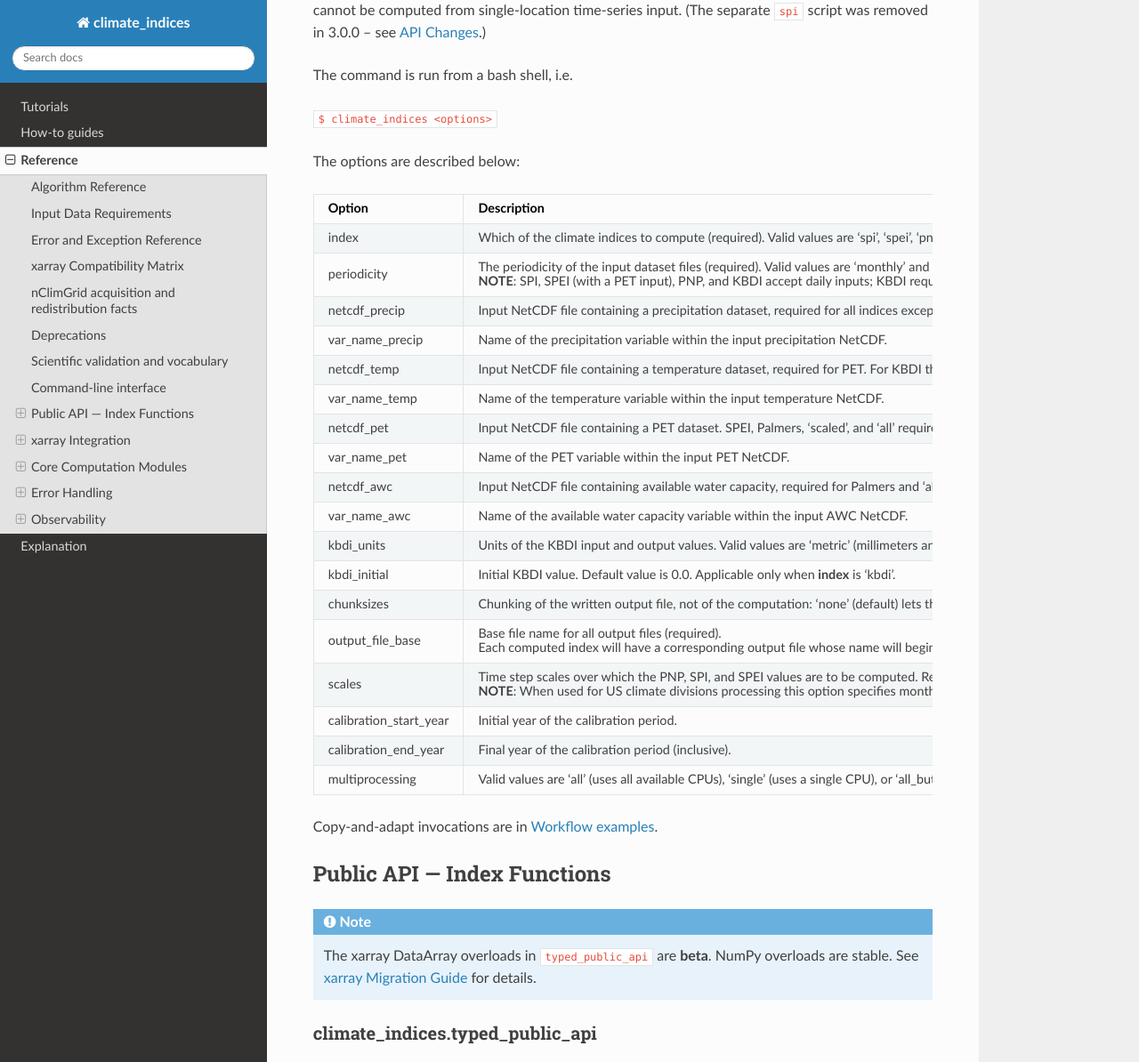
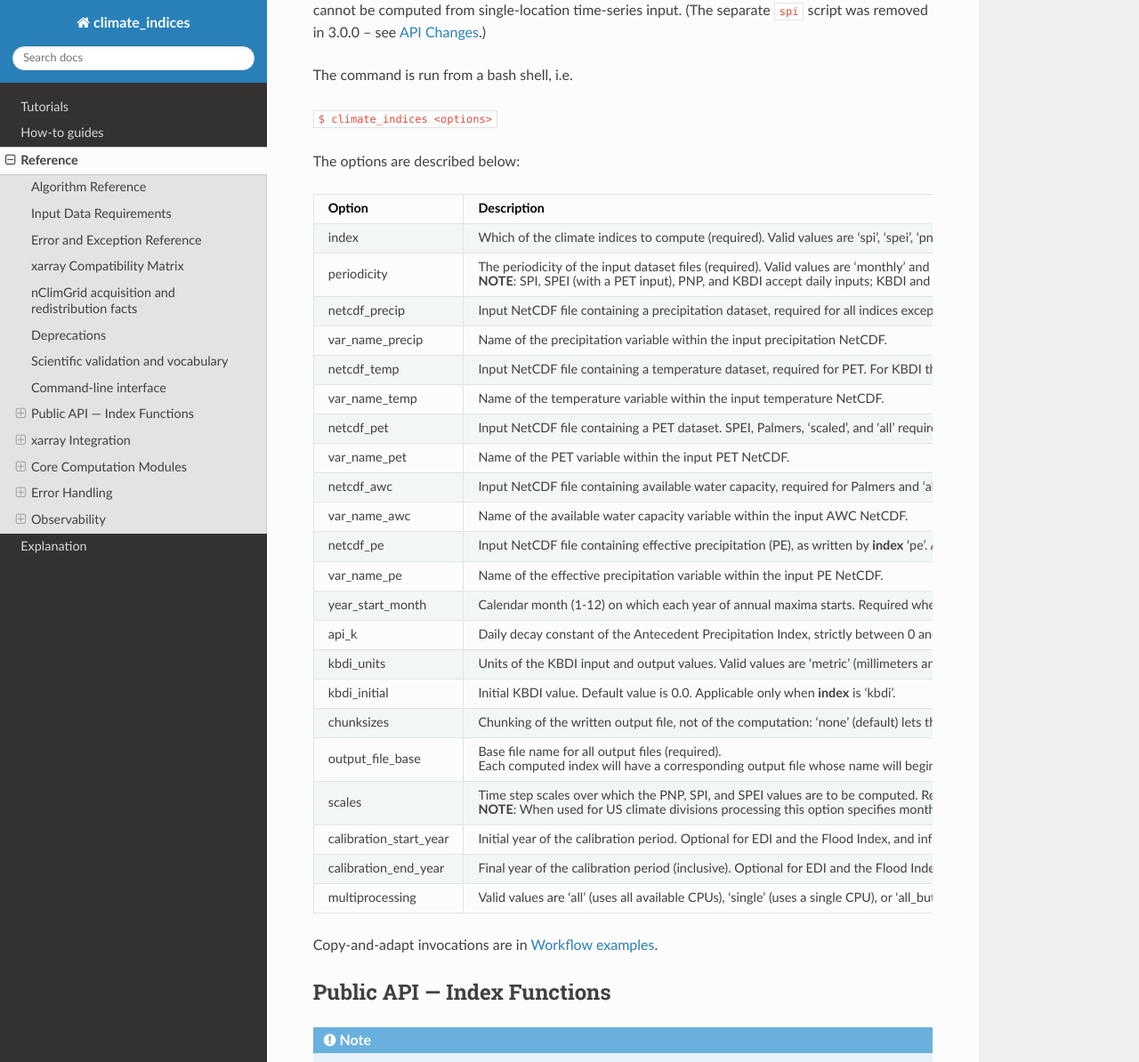
Before and after one commit to monocongo/climate_indices, a Sphinx documentation site: the page built from docs/reference.md, in a window 1280 px wide and 1400 px high, scrolled down 1185 px, cut to the strip 0-1194 px from the top of the window. Shown: the whole strip at 89% size. Built offline with Sphinx 7.4.7 and the Read the Docs theme 3.1.0, drawn with Linux system fonts in a browser that asks for light colours.

Commit message:
docs(cli): document the flood arguments and correct the I_F example
Add the --netcdf_pe, --var_name_pe, --year_start_month, and --api_k rows
and the new --index values to the CLI reference table. The I_F example
passed --calibration_end_year 2020 with --year_start_month 10, which fails
because the last complete annual period starts in 2019: drop it, and start
calibration one year in, since PE is undefined for a record's first 364
days. Update the xarray compatibility note on which CLI axes Dask chunks,
and regenerate the llms bundles.

````diff
--- a/docs/reference.md
+++ b/docs/reference.md
@@ -52,13 +52,13 @@
 * - Option
   - Description
 * - index
-  - Which of the climate indices to compute (required). Valid values are 'spi', 'spei', 'pnp', 'scaled', 'pet', 'palmers', 'kbdi', and 'all'. 'scaled' indicates all three scaled indices (SPI, SPEI, and PNP) and 'palmers' indicates all Palmer indices (PDSI, PHDI, PMDI, Z-Index, scPDSI). KBDI is only available via 'kbdi', not 'all'.
+  - Which of the climate indices to compute (required). Valid values are 'spi', 'spei', 'pnp', 'scaled', 'pet', 'palmers', 'kbdi', 'pe', 'edi', 'flood_index', 'api', and 'all'. 'scaled' indicates all three scaled indices (SPI, SPEI, and PNP) and 'palmers' indicates all Palmer indices (PDSI, PHDI, PMDI, Z-Index, scPDSI). KBDI and the flood indices (effective precipitation 'pe', the Effective Drought Index 'edi', the Flood Index 'flood_index', and the Antecedent Precipitation Index 'api') are only available via their own values, not 'all'. The flood indices show flood potential, not flooding.
 * - periodicity
   - The periodicity of the input dataset files (required). Valid values are 'monthly' and 'daily'.
 
-    **NOTE**: SPI, SPEI (with a PET input), PNP, and KBDI accept daily inputs; KBDI requires daily inputs. Palmers and 'all' require monthly inputs.
+    **NOTE**: SPI, SPEI (with a PET input), PNP, and KBDI accept daily inputs; KBDI and the flood indices require daily inputs. Palmers and 'all' require monthly inputs.
 * - netcdf_precip
-  - Input NetCDF file containing a precipitation dataset, required for all indices except for PET. Requires the use of **var_name_precip** in conjunction so as to identify the NetCDF's precipitation variable.
+  - Input NetCDF file containing a precipitation dataset, required for all indices except for PET, and except for EDI and the Flood Index when **netcdf_pe** is provided instead. Requires the use of **var_name_precip** in conjunction so as to identify the NetCDF's precipitation variable.
 * - var_name_precip
   - Name of the precipitation variable within the input precipitation NetCDF.
 * - netcdf_temp
@@ -73,12 +73,20 @@
   - Input NetCDF file containing available water capacity, required for Palmers and 'all'. Requires the use of **var_name_awc** in conjunction so as to identify the NetCDF's AWC variable.
 * - var_name_awc
   - Name of the available water capacity variable within the input AWC NetCDF.
+* - netcdf_pe
+  - Input NetCDF file containing effective precipitation (PE), as written by **index** 'pe'. Applicable only when **index** is 'edi' or 'flood_index', which otherwise compute PE from **netcdf_precip** and write it as `<output_file_base>_pe.nc`. This option is mutually exclusive with **netcdf_precip**, since there is no way to determine which to use (provide exactly one of them). Requires the use of **var_name_pe** in conjunction so as to identify the NetCDF's PE variable.
+* - var_name_pe
+  - Name of the effective precipitation variable within the input PE NetCDF.
+* - year_start_month
+  - Calendar month (1-12) on which each year of annual maxima starts. Required when **index** is 'flood_index', and applicable only then.
+* - api_k
+  - Daily decay constant of the Antecedent Precipitation Index, strictly between 0 and 1. Required when **index** is 'api', and applicable only then.
 * - kbdi_units
   - Units of the KBDI input and output values. Valid values are 'metric' (millimeters and degrees Celsius; default) and 'imperial' (inches and degrees Fahrenheit, with output in hundredths of an inch). Applicable only when **index** is 'kbdi'.
 * - kbdi_initial
   - Initial KBDI value. Default value is 0.0. Applicable only when **index** is 'kbdi'.
 * - chunksizes
-  - Chunking of the written output file, not of the computation: 'none' (default) lets the writer choose the output layout, and 'input' uses the on-disk chunks of the first input variable that reports chunk sizes without being explicitly contiguous (for KBDI, the precipitation variable's chunks). The copied chunks are reordered to the output's dimension order and trimmed to its shape, and are ignored, with a warning, when that variable's dimensions don't match the output's.
+  - Chunking of the written output file, not of the computation: 'none' (default) lets the writer choose the output layout, and 'input' uses the on-disk chunks of the first input variable that reports chunk sizes without being explicitly contiguous (for KBDI, PE, and API, the precipitation variable's chunks; for EDI and the Flood Index, the PE variable's). The copied chunks are reordered to the output's dimension order and trimmed to its shape, and are ignored, with a warning, when that variable's dimensions don't match the output's.
 * - output_file_base
   - Base file name for all output files (required).
 
@@ -88,9 +96,9 @@
 
     **NOTE**: When used for US climate divisions processing this option specifies month scales
 * - calibration_start_year
-  - Initial year of the calibration period.
+  - Initial year of the calibration period. Optional for EDI and the Flood Index, and inferred from the input when omitted.
 * - calibration_end_year
-  - Final year of the calibration period (inclusive).
+  - Final year of the calibration period (inclusive). Optional for EDI and the Flood Index, and inferred from the input when omitted. For the Flood Index it is the start year of the last complete annual period, as set by **year_start_month**.
 * - multiprocessing
   - Valid values are 'all' (uses all available CPUs), 'single' (uses a single CPU), or 'all_but_one' (uses all CPUs minus one). Default value is 'all_but_one'.
 ```
--- a/llms-full.txt
+++ b/llms-full.txt
@@ -523,7 +523,7 @@
 | `DataArray` inputs for PDSI (Palmer) | Yes | `climate_indices.pdsi()` returns an `xr.Dataset` with one variable per index (`pdsi`, `phdi`, `pmdi`, `z_index`), each carrying its own registry CF metadata. AWC is a broadcast input like PET's latitude; a 3-D input reaches `palmer.pdsi()` as one `(time, *cells)` block per Dask spatial block. scPDSI has no xarray entry point ([ADR-0011](docs/adr/0011-palmer-spatial-block-and-per-location-scpdsi.md)). See `tests/test_spatial_kernel.py`; the manual-rewrap pattern remains in `notebooks/palmer_indices_xarray.ipynb`. |
 | Coordinate preservation | Yes | Adapter tests verify time and spatial coordinates are preserved. |
 | CF-style metadata | Yes | `CF_METADATA` registry and adapter tests verify `long_name`, `units`, `references`, version, and history attributes. |
-| Dask-backed arrays | Yes, constrained | The time dimension must be a single chunk, except for the PET adapters, which rechunk a split `time` internally. Adapter tests verify detection and validation. Chunk axes the CLI leaves to Dask (`"auto"`, the KBDI grid and division inputs) resolve against a 100 MB array chunk budget rather than Dask's own default; axes pinned with `-1` are unaffected. See [Chunking guidance for gridded indices](#chunking-guidance-for-gridded-indices) for block sizes. |
+| Dask-backed arrays | Yes, constrained | The time dimension must be a single chunk, except for the PET adapters, which rechunk a split `time` internally. Adapter tests verify detection and validation. Chunk axes the CLI leaves to Dask (`"auto"`, the KBDI and flood-index grid and division inputs) resolve against a 100 MB array chunk budget rather than Dask's own default; axes pinned with `-1` are unaffected. See [Chunking guidance for gridded indices](#chunking-guidance-for-gridded-indices) for block sizes. |
 | Spatial (gridded) kernels | Yes, for SPI, SPEI, PET, EDDI, percentage of normal, PDSI, and flood PE/EDI/I_F | `spi`/`spei` receive a time-major `(time, *cells)` block and fit every cell in one pass, so a gridded gamma run costs one kernel call per Dask block instead of one call per cell ([ADR-0009](docs/adr/0009-spatial-block-declaration.md)). The PET entry points (`pet_thornthwaite`, `pet_hargreaves`) hand `indices.pet` and `eto.eto_hargreaves` the same block layout with the per-cell latitude array, so a gridded PET run costs one call per block ([#941](https://github.com/monocongo/climate_indices/issues/941)). `indices.eddi` and `indices.percentage_of_normal` rank, and divide by the normals of, every cell of the block in one pass ([#942](https://github.com/monocongo/climate_indices/issues/942)). `palmer.pdsi` receives the block with AWC broadcast per cell, so a gridded PDSI run costs one recursion per block ([#1016](https://github.com/monocongo/climate_indices/issues/1016)). The NumPy API keeps 2-D input on the legacy `(years, periods)` reading; a 3-D or higher input is a block for `spi`/`spei`/`pet`/`pdsi` unless its first cell axis is the one shape that is ambiguous with that reading (12 or 366, i.e. a `(years, periods, *cells)` array), which must be declared, and for EDDI and percentage of normal every 3-D input must be declared with `spatial_time_major=True`. Inputs with a single non-core dimension keep the per-cell path. See `tests/test_spatial_kernel.py`. |
 | Calendar semantics | Yes, constrained | Standard/gregorian/proleptic_gregorian `datetime64` only; monthly input must begin in January and daily input on January 1. Daily values are converted to the 366-day calendar (February 29 synthesized from February 28 and March 1) and restored afterward. A partial final year is supported; `cftime` calendars are rejected. See [ADR-0004](docs/adr/0004-xarray-calendar-semantics.md). |
 | Automatic temporal inference | Yes | Monthly and daily time-coordinate inference is covered by adapter tests. |
@@ -583,7 +583,7 @@
   so a dense continental grid passed in one piece costs several times its own size.
   See [Chunking guidance for gridded indices](#chunking-guidance-for-gridded-indices)
   for measured block sizes.
-- Axes the CLI leaves to Dask (`"auto"`, currently the KBDI grid and division inputs)
+- Axes the CLI leaves to Dask (`"auto"`, currently the KBDI and flood-index grid and division inputs)
   resolve against a 100 MB array chunk budget
   (`climate_indices._cli.DEFAULT_ARRAY_CHUNK_SIZE`) instead of Dask's own 128 MiB
   default; axes pinned with `-1` are unaffected. Change the budget with explicit
--- a/llms.txt
+++ b/llms.txt
@@ -523,7 +523,7 @@
 | `DataArray` inputs for PDSI (Palmer) | Yes | `climate_indices.pdsi()` returns an `xr.Dataset` with one variable per index (`pdsi`, `phdi`, `pmdi`, `z_index`), each carrying its own registry CF metadata. AWC is a broadcast input like PET's latitude; a 3-D input reaches `palmer.pdsi()` as one `(time, *cells)` block per Dask spatial block. scPDSI has no xarray entry point ([ADR-0011](docs/adr/0011-palmer-spatial-block-and-per-location-scpdsi.md)). See `tests/test_spatial_kernel.py`; the manual-rewrap pattern remains in `notebooks/palmer_indices_xarray.ipynb`. |
 | Coordinate preservation | Yes | Adapter tests verify time and spatial coordinates are preserved. |
 | CF-style metadata | Yes | `CF_METADATA` registry and adapter tests verify `long_name`, `units`, `references`, version, and history attributes. |
-| Dask-backed arrays | Yes, constrained | The time dimension must be a single chunk, except for the PET adapters, which rechunk a split `time` internally. Adapter tests verify detection and validation. Chunk axes the CLI leaves to Dask (`"auto"`, the KBDI grid and division inputs) resolve against a 100 MB array chunk budget rather than Dask's own default; axes pinned with `-1` are unaffected. See [Chunking guidance for gridded indices](#chunking-guidance-for-gridded-indices) for block sizes. |
+| Dask-backed arrays | Yes, constrained | The time dimension must be a single chunk, except for the PET adapters, which rechunk a split `time` internally. Adapter tests verify detection and validation. Chunk axes the CLI leaves to Dask (`"auto"`, the KBDI and flood-index grid and division inputs) resolve against a 100 MB array chunk budget rather than Dask's own default; axes pinned with `-1` are unaffected. See [Chunking guidance for gridded indices](#chunking-guidance-for-gridded-indices) for block sizes. |
 | Spatial (gridded) kernels | Yes, for SPI, SPEI, PET, EDDI, percentage of normal, PDSI, and flood PE/EDI/I_F | `spi`/`spei` receive a time-major `(time, *cells)` block and fit every cell in one pass, so a gridded gamma run costs one kernel call per Dask block instead of one call per cell ([ADR-0009](docs/adr/0009-spatial-block-declaration.md)). The PET entry points (`pet_thornthwaite`, `pet_hargreaves`) hand `indices.pet` and `eto.eto_hargreaves` the same block layout with the per-cell latitude array, so a gridded PET run costs one call per block ([#941](https://github.com/monocongo/climate_indices/issues/941)). `indices.eddi` and `indices.percentage_of_normal` rank, and divide by the normals of, every cell of the block in one pass ([#942](https://github.com/monocongo/climate_indices/issues/942)). `palmer.pdsi` receives the block with AWC broadcast per cell, so a gridded PDSI run costs one recursion per block ([#1016](https://github.com/monocongo/climate_indices/issues/1016)). The NumPy API keeps 2-D input on the legacy `(years, periods)` reading; a 3-D or higher input is a block for `spi`/`spei`/`pet`/`pdsi` unless its first cell axis is the one shape that is ambiguous with that reading (12 or 366, i.e. a `(years, periods, *cells)` array), which must be declared, and for EDDI and percentage of normal every 3-D input must be declared with `spatial_time_major=True`. Inputs with a single non-core dimension keep the per-cell path. See `tests/test_spatial_kernel.py`. |
 | Calendar semantics | Yes, constrained | Standard/gregorian/proleptic_gregorian `datetime64` only; monthly input must begin in January and daily input on January 1. Daily values are converted to the 366-day calendar (February 29 synthesized from February 28 and March 1) and restored afterward. A partial final year is supported; `cftime` calendars are rejected. See [ADR-0004](docs/adr/0004-xarray-calendar-semantics.md). |
 | Automatic temporal inference | Yes | Monthly and daily time-coordinate inference is covered by adapter tests. |
@@ -583,7 +583,7 @@
   so a dense continental grid passed in one piece costs several times its own size.
   See [Chunking guidance for gridded indices](#chunking-guidance-for-gridded-indices)
   for measured block sizes.
-- Axes the CLI leaves to Dask (`"auto"`, currently the KBDI grid and division inputs)
+- Axes the CLI leaves to Dask (`"auto"`, currently the KBDI and flood-index grid and division inputs)
   resolve against a 100 MB array chunk budget
   (`climate_indices._cli.DEFAULT_ARRAY_CHUNK_SIZE`) instead of Dask's own 128 MiB
   default; axes pinned with `-1` are unaffected. Change the budget with explicit
````
Also changed, not shown: docs/workflow-examples.md (+6 -2 lines), docs/xarray_compatibility.md (+2 -2 lines).
